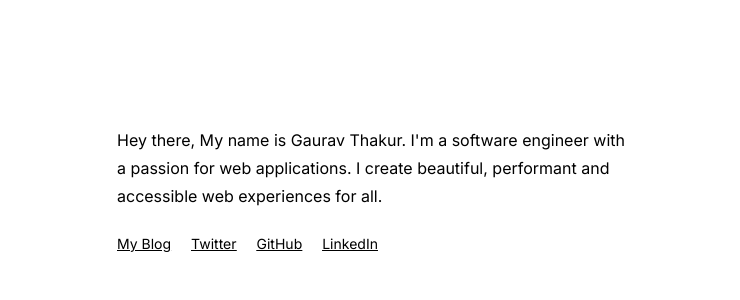
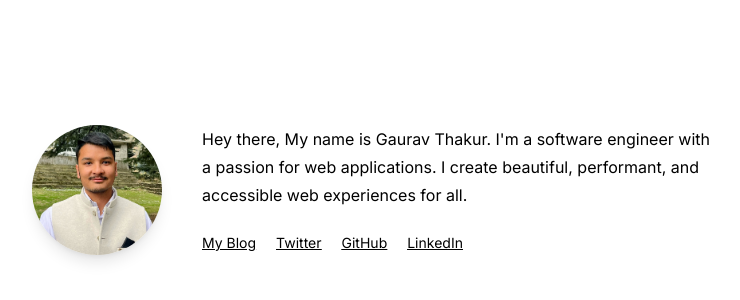
Before and after one commit to thegauravthakur/personal-portfolio, a Next.js app: page / in a window 1280 px wide. Shown: the part 210-510 px from the top of the page, without its empty margins (267-1007 px from the left). Built offline with nearby package versions, Linux system fonts and the light colour scheme.

Commit message:
add a new image component

```diff
--- a/src/app/page.tsx
+++ b/src/app/page.tsx
@@ -1,11 +1,22 @@
+import Image from "next/image";
+import profile from "./profile-cropped.jpg";
+
 export default function Home() {
   return (
     <div className="min-h-[100dvh] flex justify-center items-center">
-      <div className="m-5">
+      <div className="m-5 flex items-start gap-10 flex-col sm:flex-row">
+        <Image
+          src={profile}
+          alt="Gaurav Thakur"
+          width={130}
+          height={130}
+          className="rounded-full shadow-lg"
+        />
+        <div>
           <p className="max-w-lg leading-7">
-          Hey there, My name is Gaurav Thakur. I&apos;m a software engineer with
-          a passion for web applications. I create beautiful, performant and
-          accessible web experiences for all.
+            Hey there, My name is Gaurav Thakur. I&apos;m a software engineer
+            with a passion for web applications. I create beautiful, performant,
+            and accessible web experiences for all.
           </p>
           <div className="flex space-x-5 mt-6 text-sm underline">
             <a
@@ -39,5 +50,6 @@ export default function Home() {
           </div>
         </div>
       </div>
+    </div>
   );
 }
```
Also changed, not shown: src/app/profile-cropped.jpg (added), 1 other file (tests, documents, lock files or other folders). Lines whose indentation alone changed are shown as unchanged.
